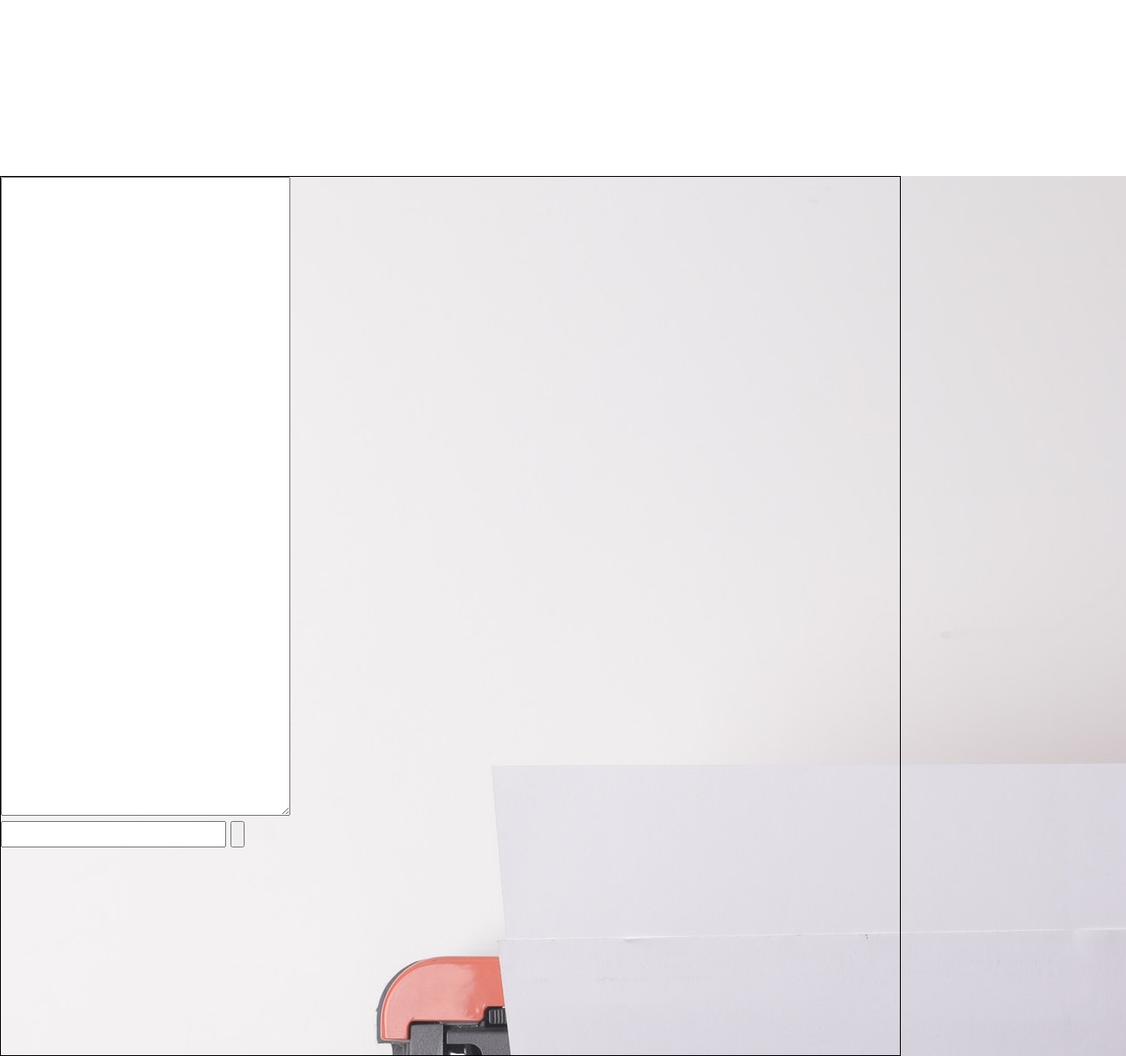
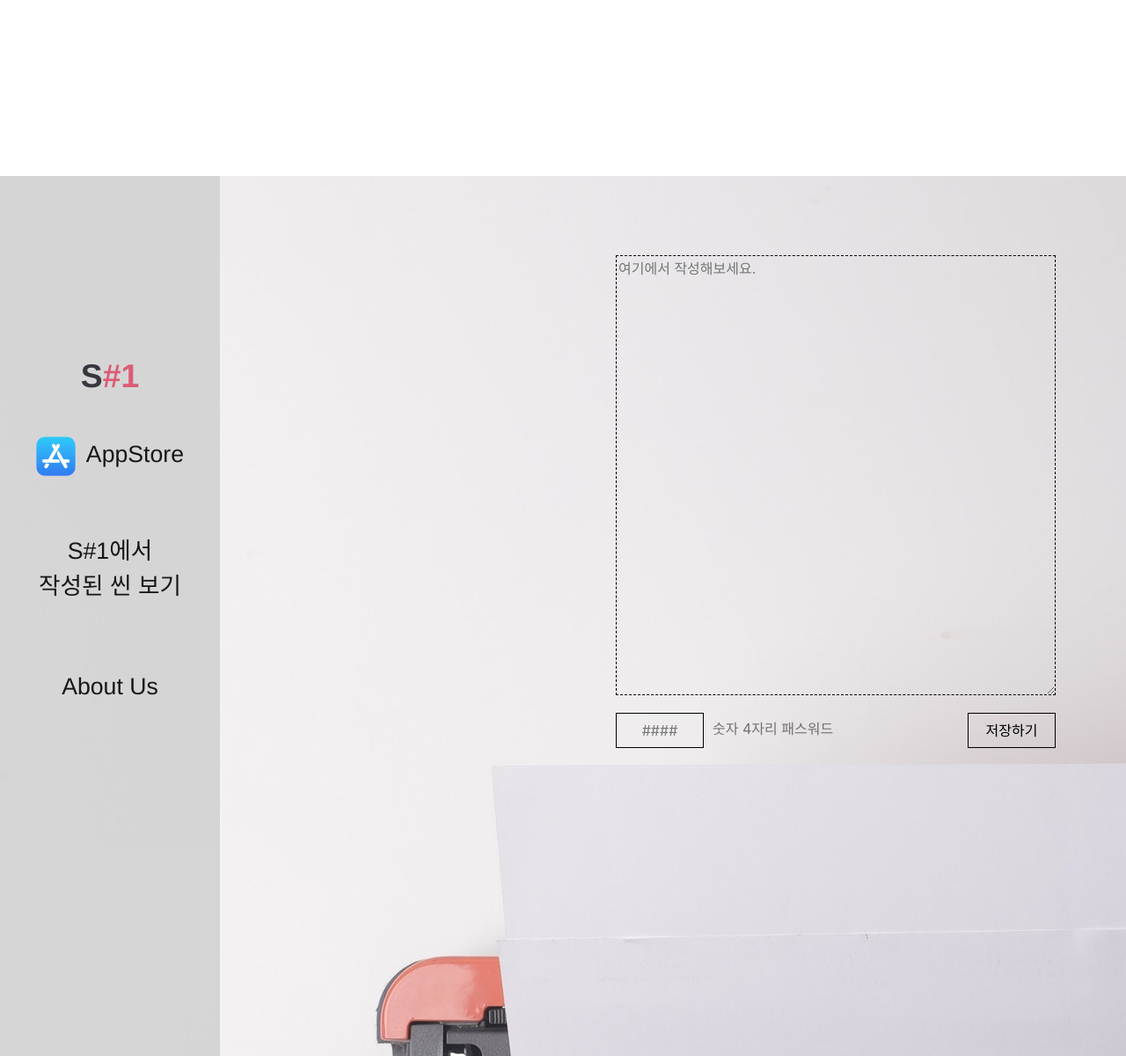
Before and after one commit to woong-key/clonecoding, a Django app: page / in a window 1280 px wide. Shown: the part 2800-4000 px from the top of the page at 88% size. Run offline with Django 3.2, Linux system fonts and the light colour scheme; some libraries are stand-ins or nearby versions.

Commit message:
'2021.04.29 urls 및 scene_list.html 작업'

```diff
--- a/config/urls.py
+++ b/config/urls.py
@@ -24,6 +24,6 @@
     path('', views.index, name='index'),
 # ---------------------------------- [edit 21/04/19 김인웅] ---------------------------------- #
 
-#     path('firstpage/', include('firstpage.urls')),
+    path('firstpage/', include('firstpage.urls')),
 # ------------------------------------------------------------------------------------------- #
 ]
--- a/firstpage/urls.py
+++ b/firstpage/urls.py
@@ -8,4 +8,7 @@
 urlpatterns = [
 # ------------------------------------------------------------------------------------------- #
     path('', views.index, name='index'),
-]
+    path('slist', views.slist, name='slist'),
+    path('slist', views.scene_create, name='scene_create'),
+    path('slist/<int:scene_id>/', views.slist, name=''),
+    ]
--- a/firstpage/views.py
+++ b/firstpage/views.py
@@ -1,10 +1,37 @@
-import django.http
-from django.shortcuts import render
+from django.core.paginator import Paginator
+from django.shortcuts import render, redirect
+from django.utils import timezone
+
+from .models import Scene
+from .forms import SceneForm
 
 # Create your views here.
 # ---------------------------------- [edit 21/04/19 김인웅] ---------------------------------- #
 from django.http import HttpResponse
 
 def index(request):
+
     return render(request, 'firstpage.html')
 # ------------------------------------------------------------------------------------------- #
+
+# 2021.04.28 김인웅 - scene_list 뷰 작성
+
+def slist(request):
+    page = request.GET.get('page', '1')
+    scene_list = Scene.objects.order_by('scene_datetime')
+    paginator = Paginator(scene_list, 5)
+    show_page = paginator.get_page(page)
+    return render(request, 'scene_list.html', {'show_page': show_page, 'page': page})
+
+
+def scene_create(request):
+    if request.method == 'POST':
+        form = SceneForm(request.POST)
+        if form.is_valid():
+            scene = form.save(commit=False)
+            scene.scene_datetime = timezone.now()
+            scene.save()
+            return redirect('slist')
+    else:
+        form = SceneForm()
+    return render(request, 'scene_list.html', {'form': form})
--- a/static/style.css
+++ b/static/style.css
@@ -46,6 +46,9 @@
     font-family: 'Times New Roman', Times, serif;
     font-weight: bold;
 }
+#scenario_text::-webkit-scrollbar {
+    display: none;
+}
 span {
     color: crimson;
     opacity: 0.7;
@@ -68,6 +71,9 @@
     font-size: 20pt;
     font-weight: bold;
 }
+.callout::-webkit-scrollbar {
+    display: none;
+}
 #box3 {
     width: 100%;
     height: 1000px;
@@ -86,17 +92,68 @@
 }
 a {
     font-family: 'Franklin Gothic Medium', 'Arial Narrow', Arial, sans-serif;
-    font-size: 20pt;
     text-decoration: none;
 }
 a:visited {
-    color: crimson;
+    color: rgb(3, 69, 126);
+    text-decoration: none;
 }
 a:link {
-    color: crimson;
+    color: black;
+    text-decoration: none;
 }
-#writer {
+#textarea {
+    color: black;
+    background: transparent;
+    border: 1px black dashed;
+    position: relative;
+    top: 90px;
+    right: -700px;
+    width: 500px;
+    height: 500px;
+}
+#pswd {
+    color: black;
+    width: 100px;
+    height: 40px;
+    background: transparent;
     border: 1px solid black;
-    width: 80%;
-    height: 100%;
+    position: absolute;
+    top: 610px;
+    left: 700px;
 }
+label {
+    position: absolute;
+    top: 616px;
+    left: 810px;
+    opacity: 0.6;
+}
+#save {
+    width: 100px;
+    height: 40px;
+    background: transparent;
+    border: 1px solid black;
+    position: absolute;
+    top: 610px;
+    left: 1100px;
+}
+
+/* 2021.04.29 김인웅 - scene_list 스타일 작성 */
+#scene_list_bg {
+    padding-top: 100px;
+    width: 100%;
+    height: 1000px;
+    background: url('typewriterhand.jpg');
+    background-position-y: -400px;
+}
+
+#written {
+    color: black;
+    background: transparent;
+    border: 1px black dashed;
+    position: relative;
+    top: 90px;
+    right: -700px;
+    width: 500px;
+    height: 500px;
+}
--- a/template/firstpage.html
+++ b/template/firstpage.html
@@ -76,7 +76,7 @@
             이름 다음에 <span style="font-size: 30pt; font-weight: bolder;">⇥</span>을 자동으로 입력할 수는 없을까요?
     </pre>
     <p id="calltoaction" style="display: none; text-align: center; font-family: 'Franklin Gothic Medium', 'Arial Narrow', Arial, sans-serif; font-size: 20pt; font-weight: bolder; padding-top: 600px; padding-left: -200px;">
-        물론 할 수 있죠.<br>
+        물론 할 수 있죠!<br>
         Scene<span>#1</span>에서 나의 첫 씬을 써보세요!<br>
         <span>▼</span>
     </p>
@@ -87,16 +87,20 @@
         <div id="slidein" style="text-align: center;">
             <p style="text-align: center; font-family: 'Franklin Gothic Medium', 'Arial Narrow', Arial, sans-serif; font-size: 28pt; font-weight: bolder; margin-top: 200px; margin-bottom: 40px;">S<span>#1</span></p>
             <img src="{% static 'appstore.png' %}" alt="" style="width: 18%; vertical-align: middle; padding-bottom: 5px;">
-            <a href="https://apps.apple.com/kr/app/ommwriter/id412347921?mt=12">&nbsp;AppStore</a><br>
+            <a href="https://apps.apple.com/us/app/slugline-2/id1483507254?mt=12" target="_blank" style="text-decoration: none; font-size: 20pt;">&nbsp;AppStore</a><br>
 
-            <a href="#" style="display: inline-block; margin-top: 50px; font-family: 'Franklin Gothic Medium', 'Arial Narrow', Arial, sans-serif;">작성한 S#1</a><br>
+            <a href="{% url 'firstpage:slist' %}" style="display: inline-block; margin-top: 60px; font-size: 20pt; font-family: 'Franklin Gothic Medium', 'Arial Narrow', Arial, sans-serif; text-decoration: none;">S#1에서<br>작성된 씬 보기</a><br>
             <br>
-            <a href="#" style="display: inline-block; margin-top: 50px;">About Us</a>
+            <a href="#" style="display: inline-block; margin-top: 50px; font-size: 20pt; text-decoration: none;">About Us</a>
         </div>
-        <div id="writer">
-            <textarea name="" id="" cols="30" rows="30"></textarea><br>
-            <input type="text" name="" id="">
-            <input type="submit" value="">
+        <div>
+            <form action="{% url 'firstpage:scene_create' %}" method="post">
+            {% csrf_token %}
+                <textarea id="textarea" cols="30" rows="30" placeholder="여기에서 작성해보세요."></textarea>
+                <label for="pswd">숫자 4자리 패스워드</label>
+                <input id="pswd" type="text" maxlength="4" name="" placeholder="####" style="text-align: center;">
+                <input id="save" type="submit" value="저장하기">
+            </form>
         </div>
     </div>
 
@@ -164,11 +168,13 @@
 $(window).ready(function() {
     $(window).scroll(function() {
         let scroll_top = $(window).scrollTop()
-        if (scroll_top == 3261) {
+        console.log(scroll_top)
+        if (scroll_top >= 3030) {
             $("#slidein").animate({left: 0}, 1500)
         }
     })
 })
 
+
 </script>
 </html>
```
Also changed, not shown: firstpage/forms.py (added, +8 -0 lines), firstpage/models.py (+6 -6 lines), firstpage/templatetags/scene_filter.py (added, +9 -0 lines), template/scene_content.html (added, +22 -0 lines), template/scene_list.html (added, +89 -0 lines), firstpage/migrations/0002_auto_20210428_1611.py (added), firstpage/migrations/0003_auto_20210429_1206.py (added).
